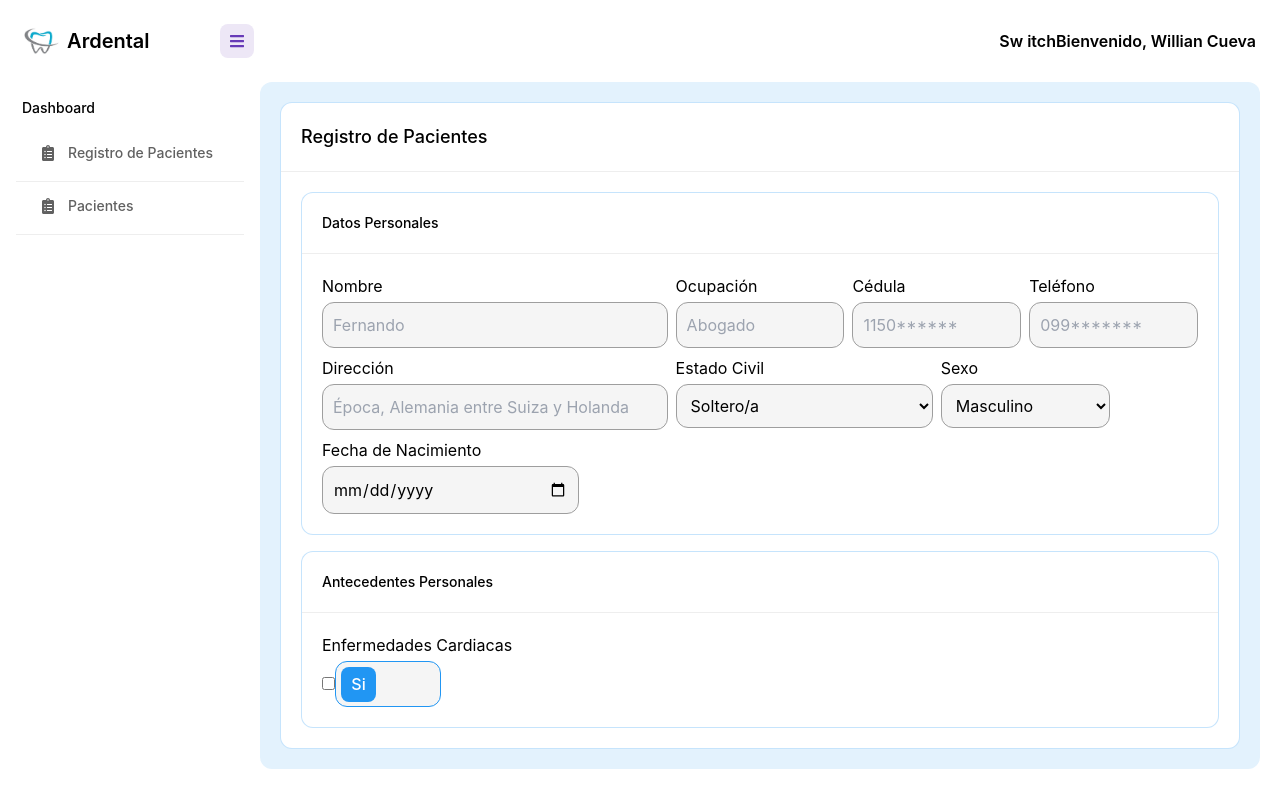
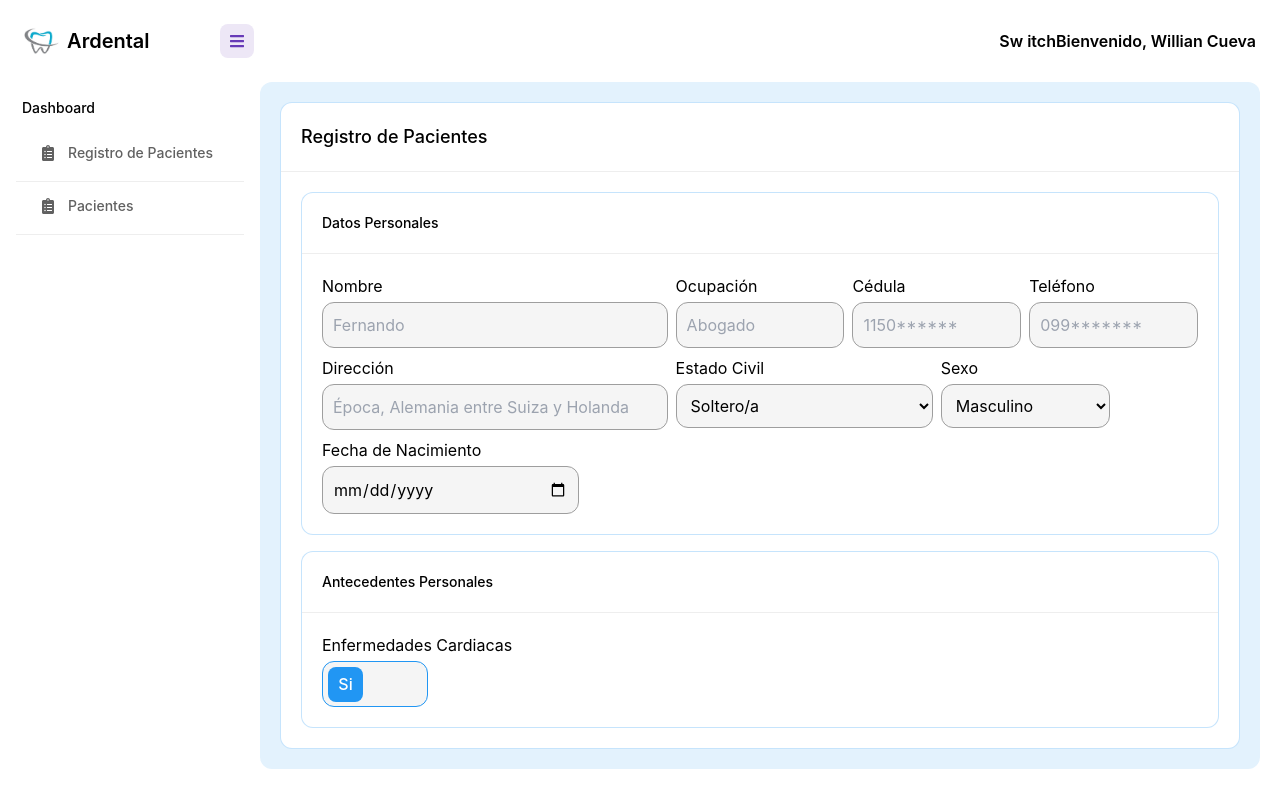
Before and after one commit to Willian-Cueva/ardental, a React (Create React App) app: page / in a window 1280 px wide. Built offline with nearby package versions, Linux system fonts and the light colour scheme.

Commit message:
estilos de switch terminados

```diff
--- a/src/components/styles/Switch.module.css
+++ b/src/components/styles/Switch.module.css
@@ -2,8 +2,18 @@
   background-color: #E3F2FD;
 }
 
-.mycheckbox input:checked ~ .mycheckbox span{
+.mycheckbox input:checked ~ span{
   border: 1px solid #673AB7;
+}
+
+.mycheckbox input{
+  display: none;
+}
+
+.mycheckbox input:checked ~ span::after{
+  background-color: #673AB7;
+  content: "No";
+  transform: translateX(59px)
 }
 
 .mycheckbox span {
@@ -13,6 +23,7 @@
   background-color: #f5f5f5;
   border: 1px solid #2196f3;
   border-radius: 12px;
+  cursor: pointer;
 }
 
 .mycheckbox span::after {
@@ -28,4 +39,5 @@
   border-radius: 8px;
   text-align: center;
   justify-content: center;
+  transition: 0.33s ease-in-out;
 }
```
